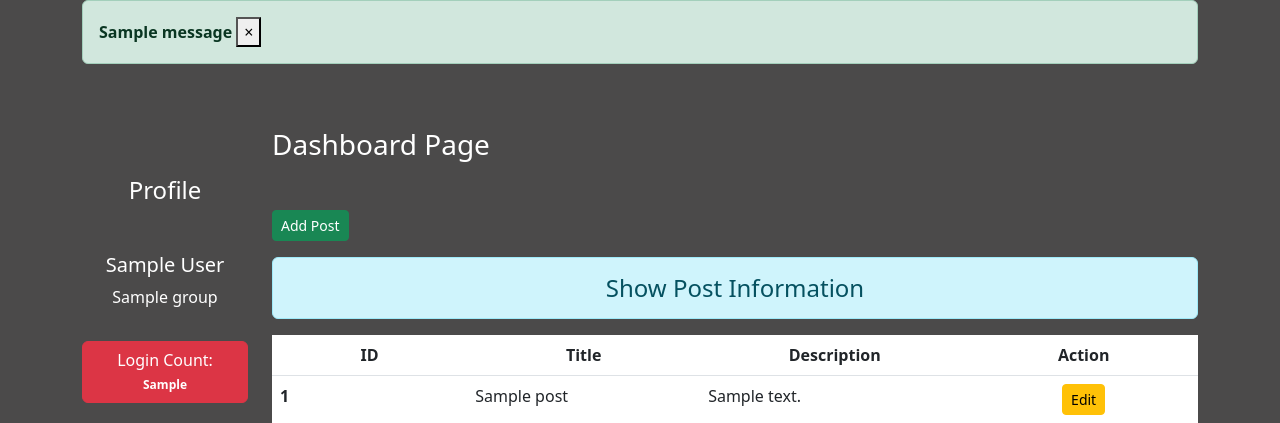
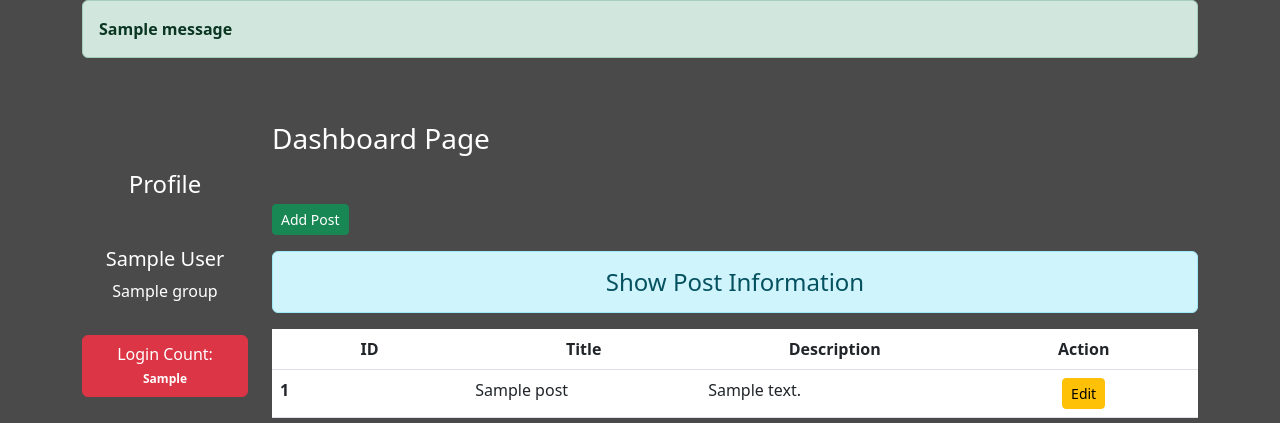
Before and after one commit to AkshanshTaunk/Django, a Django app: template LoginPageCount/logincount/blog/templates/blog/dashboard.html in a window 1280 px wide. Shown: the part 56-479 px from the top of the page. Run offline with Django 4.2, Linux system fonts and the light colour scheme; the template is opened without the code that fills it: most values are stand-ins (such as "Sample title", 1, 10 or a date in 2020); one stand-in notice (Sample message) is shown.

Commit message:
correction in templates

```diff
--- a/LoginPageCount/logincount/blog/templates/blog/base.html
+++ b/LoginPageCount/logincount/blog/templates/blog/base.html
@@ -4,7 +4,7 @@
 <head>
     <link rel="stylesheet" href="{% static 'blog/css/bootstrap.css' %}">
     <link rel="stylesheet" href="{% static 'blog/css/style.css' %}">
-<title>LoginPage Count</title>
+<title>Login Page Count</title>
 </head>
 
 <body>
--- a/LoginPageCount/logincount/blog/templates/blog/dashboard.html
+++ b/LoginPageCount/logincount/blog/templates/blog/dashboard.html
@@ -4,10 +4,8 @@
 {% block msg %}
   {% if messages %}
     {% for message in messages  %}
-    <div {% if message.tags %} class="alert alert-{{message.tags}} alert-dismissible fade show" {% endif %}><strong>{{message}}</strong>
-      <button type="button" class="close" date-dismiss="alert" aria-label="Close">
-        <span aria-hidden="true">&times;</span>
-      </button>
+    <div {% if message.tags %} class="alert alert-{{message.tags}} alert-dismissible fade show" {% endif %}>
+      <strong>{{message}}</strong>
     </div>
     {% endfor %}
   {% endif %}
```
